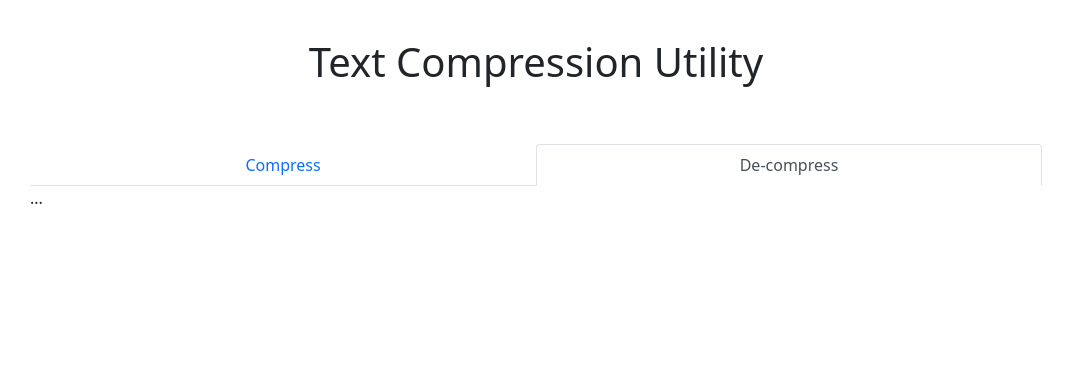
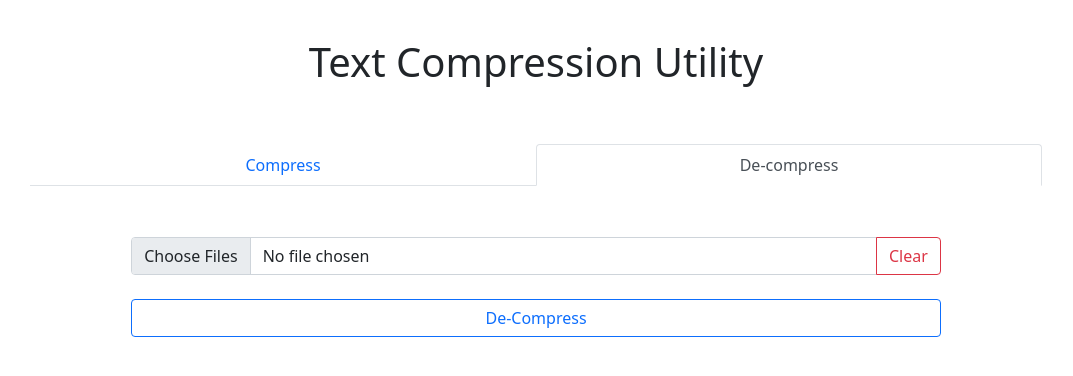
Before and after one commit to Nitin-Yadav-1/text_compression, a website with bundled scripts: page index.html in a window 1280 px wide. Both pictures are taken after a click on the tab "De-compress". Shown: the whole page, without its empty margins (104-1177 px from the left). Built offline with nearby package versions, Linux system fonts and the light colour scheme.

Commit message:
add contents of decompress tab

```diff
--- a/index.html
+++ b/index.html
@@ -43,7 +43,7 @@
 
                 <!-- textarea input -->
                 <div class="input-group">
-                    <textarea rows="10" id="text-input" class="form-control" placeholder="Enter some text to compress"></textarea>
+                    <textarea rows="5" id="text-input" class="form-control" placeholder="Enter some text to compress"></textarea>
                 </div>
                 <br>
 
@@ -61,7 +61,27 @@
             </div>
 
             <!-- decompress tab : file input, decompress btn, download btn -->
-            <div class="tab-pane fade" id="decompress" role="tabpanel" aria-labelledby="decompress-tab">...</div>
+            <div class="tab-pane fade" id="decompress" role="tabpanel" aria-labelledby="decompress-tab">
+
+                <!-- file-input -->
+                <div class="input-group">
+                    <input type="file" class="form-control" accept=".bin" multiple id="decompress-file-input" aria-label="Select File">
+                    <button class="btn btn-outline-danger" type="button" id="decompress-file-input">Clear</button>
+                </div>
+                <br>
+
+                <!-- compress btn -->
+                <div class="d-grid gap-2">
+                    <button id="decompress-btn" class="btn btn-outline-primary" type="button">De-Compress</button>
+                </div>
+                <br>
+
+                <!-- download btn area -->
+                <div id="decompress-download" class="d-grid gap-2">
+
+                </div>
+
+            </div>
         </div>
     </div>
 
--- a/styles.css
+++ b/styles.css
@@ -3,10 +3,10 @@
     padding-top : 2%;
 }
 
-#compress {
+#compress, #decompress {
     padding : 5%;
-    padding-left : 15%;
-    padding-right : 15%;
+    padding-left : 10%;
+    padding-right : 10%;
 }
 
 h1 {
```
